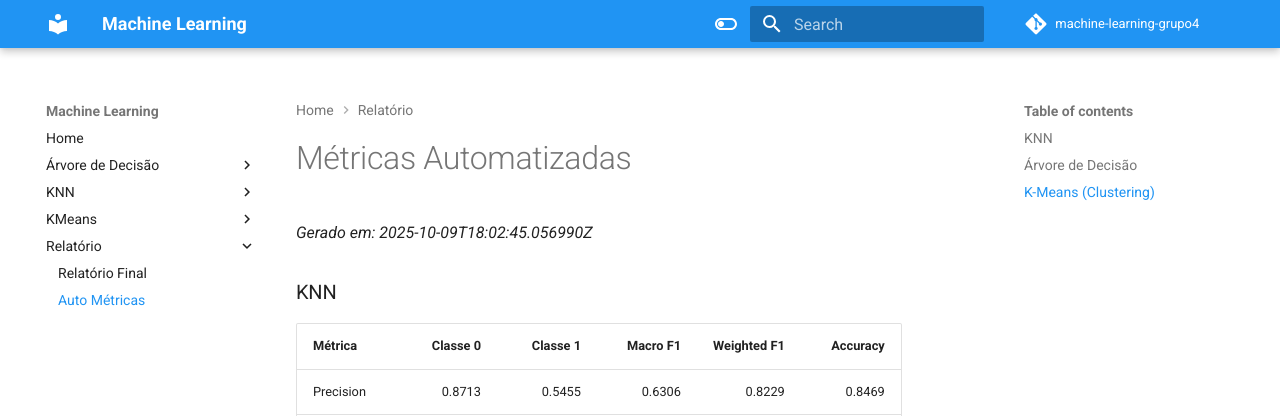
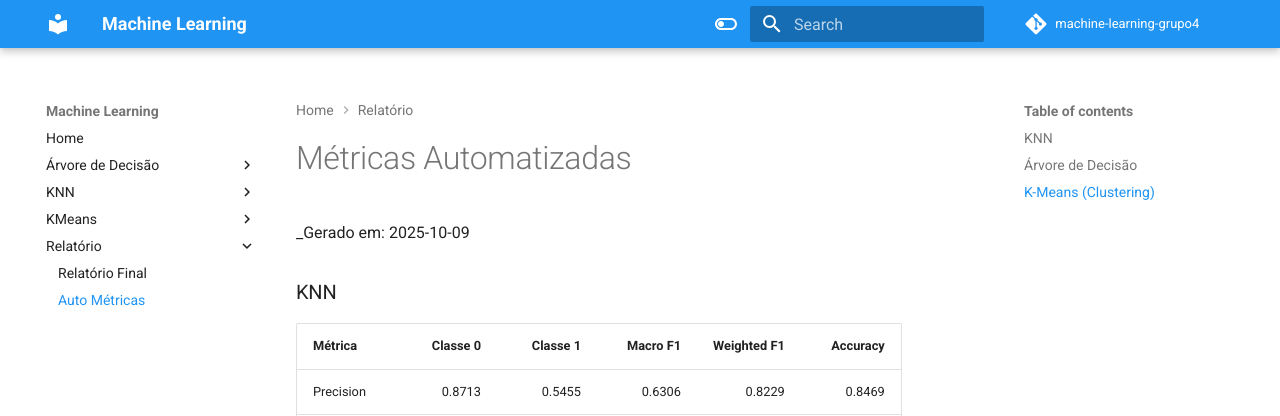
Before and after one commit to mgabriel4/machine-learning-grupo4, an MkDocs documentation site: the page built from docs/relatorio_final/auto_metrics.md, in a window 1280 px wide and 1234 px high. Shown: the top 416 px of the window. Built offline with MkDocs 1.6.1 and Material for MkDocs 9.7.7, drawn with Linux system fonts in a browser that asks for light colours; comment, search, counter and statistics services are not loaded.

Commit message:
Remove timestamp from auto_metrics.md generation date for clarity

```diff
--- a/docs/relatorio_final/auto_metrics.md
+++ b/docs/relatorio_final/auto_metrics.md
@@ -1,5 +1,5 @@
 # Métricas Automatizadas
-_Gerado em: 2025-10-09T18:02:45.056990Z_
+_Gerado em: 2025-10-09
 
 ### KNN
 
```
